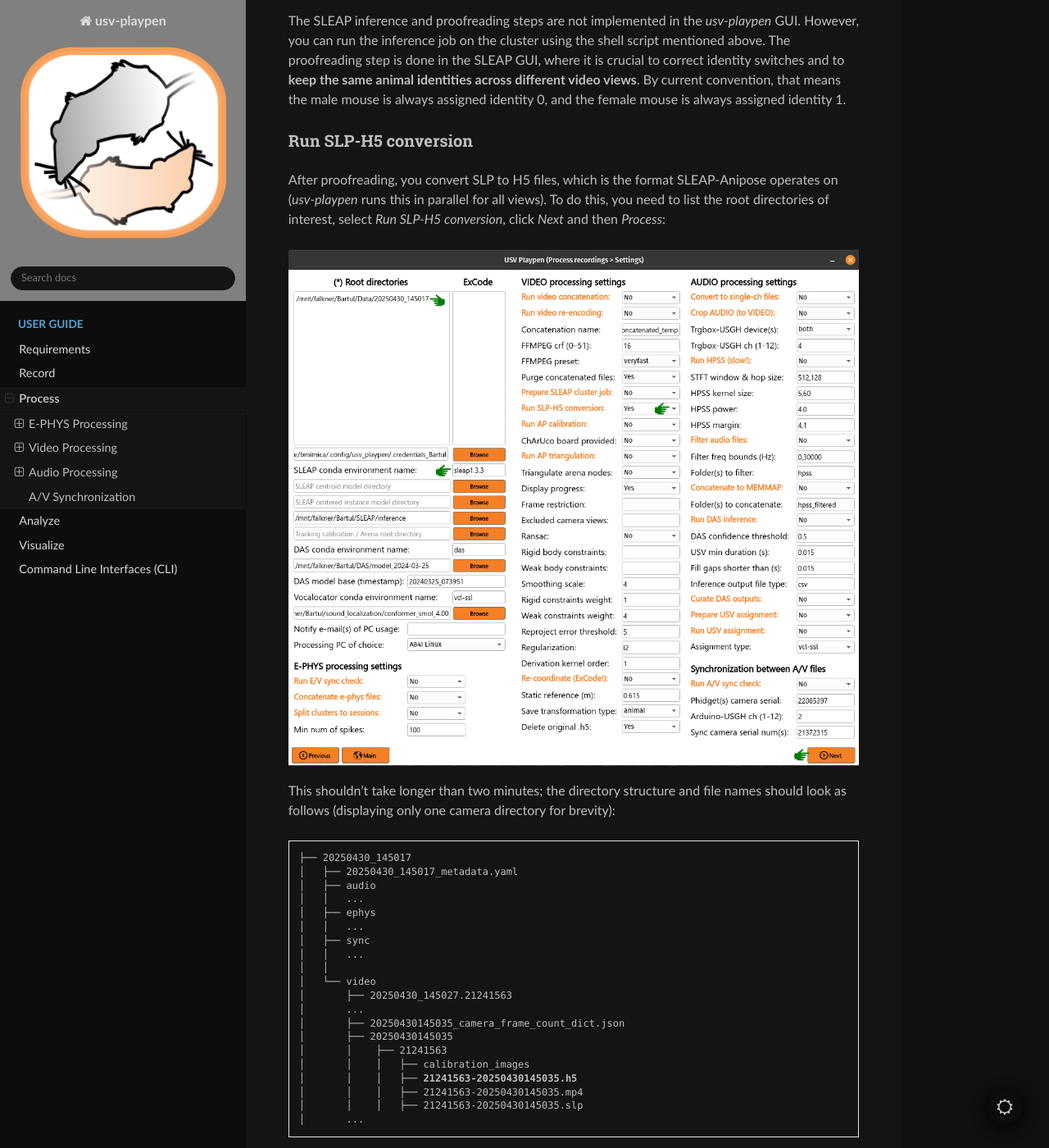
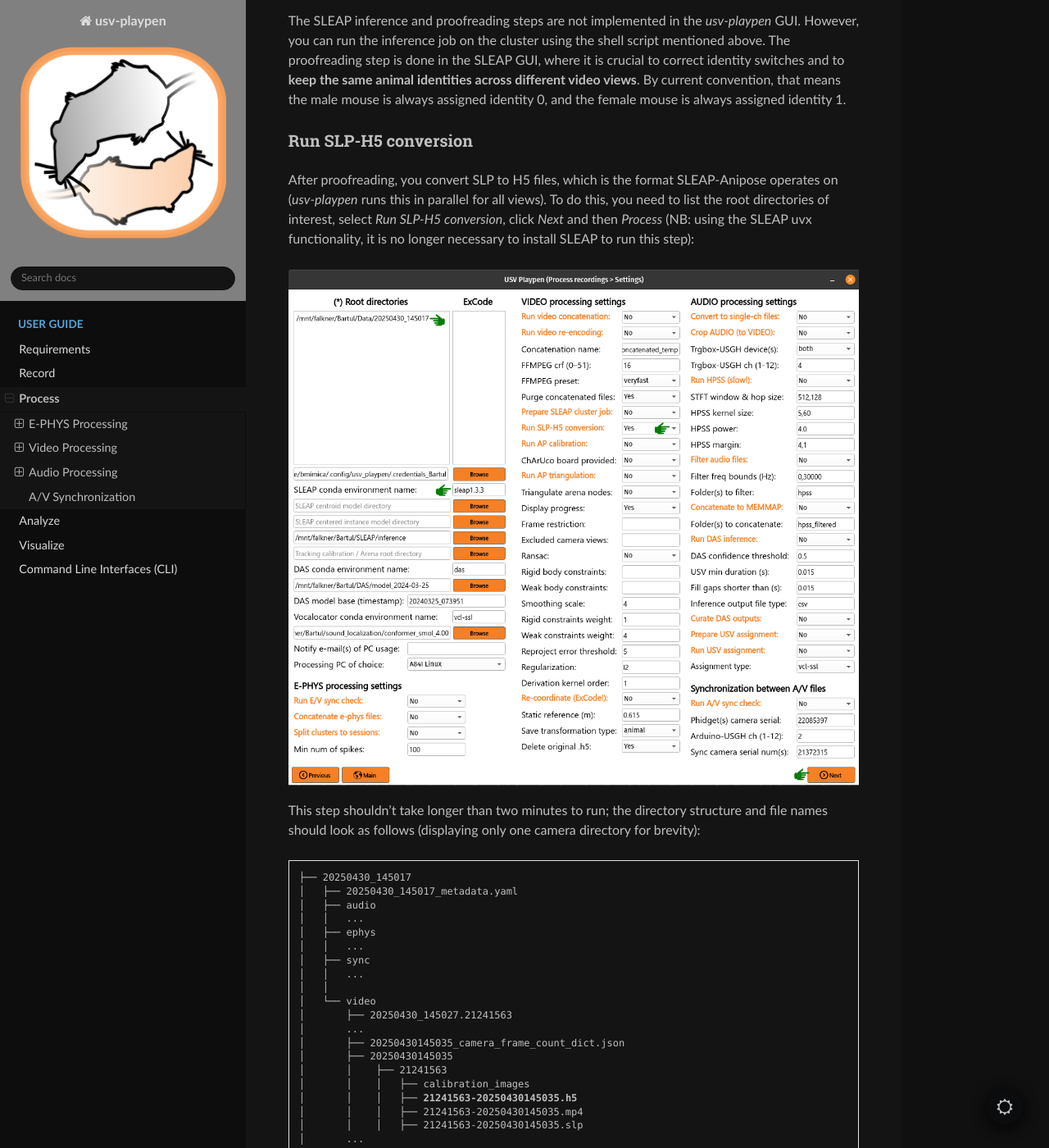
Before and after one commit to bartulem/usv-playpen, a Sphinx documentation site: the page built from docs/Process.rst, in a window 1280 px wide and 1400 px high, scrolled down 14886 px. Shown: the whole window at 82% size. Built offline with Sphinx 7.4.7 and the Read the Docs theme 3.1.0, drawn with Linux system fonts in a browser that asks for light colours; pages that are not in the unit, such as notebooks, are missing from menus; the version number could not be read and is left out.

```diff
--- a/docs/Process.rst
+++ b/docs/Process.rst
@@ -382,7 +382,6 @@
     "median_empirical_camera_sr": 150.057
     }
 
-
 These steps change videos and video directory structure from the native Loopbio format to one that is compatible with SLEAP-Anipose. Both rely on the usage of `ffmpeg <https://ffmpeg.org/download.html>`_ . After the steps are complete, the directory structure and file names should look as follows (displaying only one camera directory for brevity):
 
 .. parsed-literal::
@@ -498,8 +497,7 @@
 
 Run SLP-H5 conversion
 """""""""""""""""""""
-After proofreading, you convert SLP to H5 files, which is the format SLEAP-Anipose operates on (*usv-playpen* runs this in parallel for all views).
-To do this, you need to list the root directories of interest, select *Run SLP-H5 conversion*, click *Next* and then *Process*:
+After proofreading, you convert SLP to H5 files, which is the format SLEAP-Anipose operates on (*usv-playpen* runs this in parallel for all views). To do this, you need to list the root directories of interest, select *Run SLP-H5 conversion*, click *Next* and then *Process* (NB: using the SLEAP uvx functionality, it is no longer necessary to install SLEAP to run this step):
 
 .. figure:: https://raw.githubusercontent.com/bartulem/usv-playpen/refs/heads/main/docs/media/processing_step_6.png
    :align: center
@@ -509,7 +507,7 @@
 
    <br>
 
-This shouldn’t take longer than two minutes; the directory structure and file names should look as follows (displaying only one camera directory for brevity):
+This step shouldn’t take longer than two minutes to run; the directory structure and file names should look as follows (displaying only one camera directory for brevity):
 
 .. parsed-literal::
 
--- a/docs/Record.rst
+++ b/docs/Record.rst
@@ -232,7 +232,6 @@
 
    <br>
 
-
 Record (audio and video settings)
 ---------------------------------
 
```
Also changed, not shown: 6 other files.
